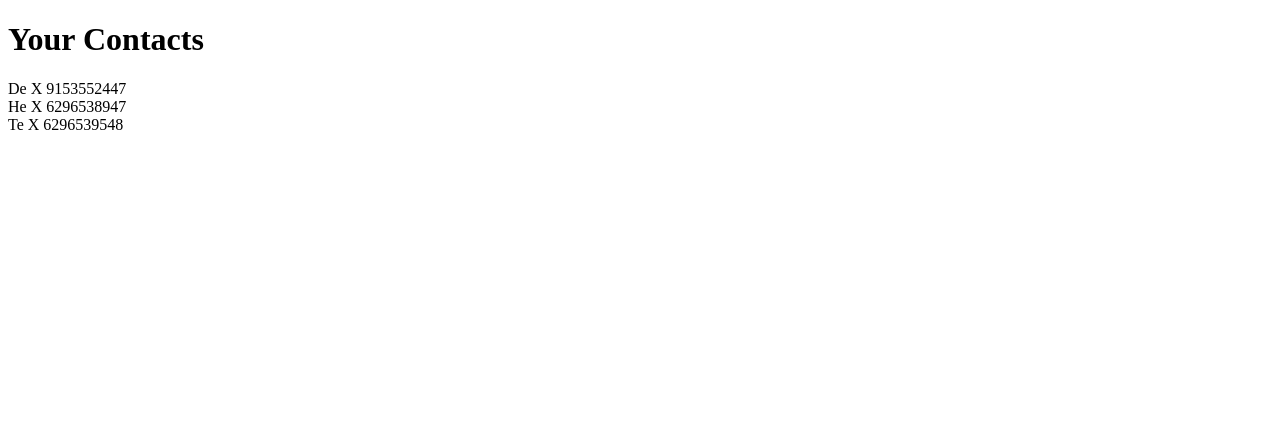
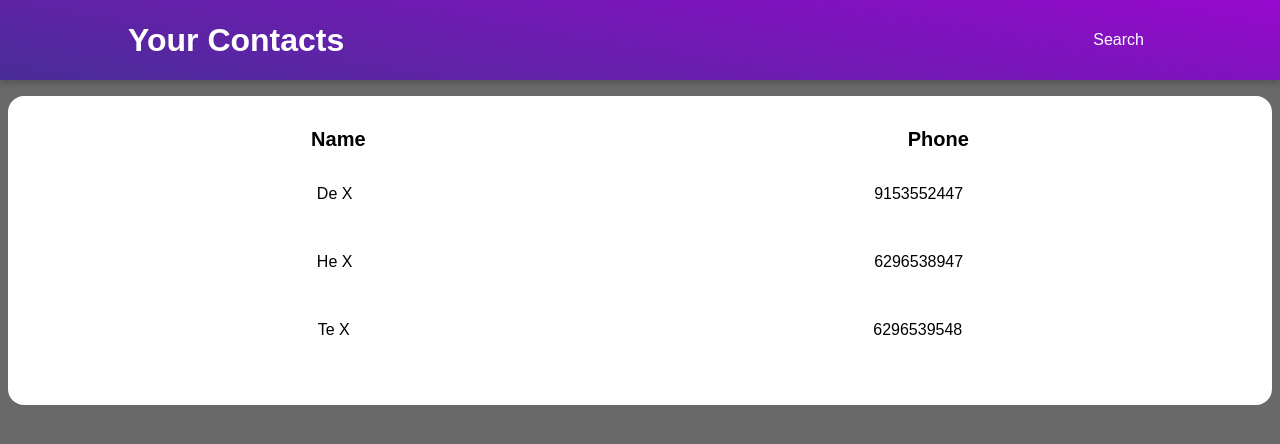
Before and after one commit to DeX-Coder/Address-Book-Django, a Django app: page / in a window 1280 px wide. Shown: the top 444 px of the page. Run offline with Django 4.2, Linux system fonts and the light colour scheme.

Commit message:
Visual Changes
⋄ What's New
⇨ Enhanced color suitability.

⇨ Showing contact details in a card.

⇨ Added hover effects.

⇨ Updated settings.

⇨ Added a new view logic.

⇨ Added a route of respective view logic.

⇨ HTML optimizations.

⌘ Dev Zone:
⋄ You can customize on your own and leave a PR. The best customization will be merged!

```diff
--- a/address_book/settings.py
+++ b/address_book/settings.py
@@ -117,6 +117,9 @@ USE_TZ = True
 # https://docs.djangoproject.com/en/4.1/howto/static-files/
 
 STATIC_URL = "static/"
+STATICFILES_DIRS = [
+    BASE_DIR/'static',
+]
 
 # Default primary key field type
 # https://docs.djangoproject.com/en/4.1/ref/settings/#default-auto-field
--- /dev/null
+++ b/contacts/static/contacts/home.css
@@ -0,0 +1,42 @@
+a{
+    text-decoration: none;
+    color: black;
+    font-family: Arial, Helvetica, sans-serif;
+}
+
+.contact-details{
+    padding: 2rem;
+    border-radius: 1rem;
+    background-color: #ffffff;
+}
+
+.contact-details a{
+    padding: 0.5rem;
+}
+
+#list-headers{
+    display: flex;
+    justify-content: space-around;
+    font-family: Arial, Helvetica, sans-serif;
+    font-weight: bold;
+    font-size: 20px;
+}
+
+.contact-list{
+    display: flex;
+    justify-content: space-around;
+    align-items: center;
+    list-style: none;
+    margin: auto;
+    padding: 1rem;
+    border-radius: 1rem;
+    background-color:white ;
+}
+
+.contact-list:hover{
+    border-color: #602fa0;
+    border-style: groove;
+    word-spacing: 1rem;
+    font-family: Arial, Helvetica, sans-serif;
+    background-image: linear-gradient(190deg, #9c6add, white, #9c6add);
+}
--- a/contacts/templates/contacts/home.html
+++ b/contacts/templates/contacts/home.html
@@ -3,15 +3,30 @@
 {% block page_title %}
 Home
 {% endblock page_title %}
+{% block css_files %}
+<link rel="stylesheet" href="{% static 'contacts/home.css' %}">
+{% endblock css_files %}
+
+{% block page_heading %}Your Contacts{% endblock page_heading %}
+{% block page_content %}
+<div class="contact-details">
+    <div id="list-headers"><span>Name</span> <span>Phone</span></div>
+{% for datum in data %}
+         <a href="{% url 'details' datum.id %}">
+            <div class="contact-list">
+                {{datum.first_name}} {{datum.last_name}}
+                <span>
+                    {% if datum.contact.Work is None%}
+                        {{datum.contact.Mobile}}
 
 
-{% block page_content %}
-<h1>Your Contacts</h1>
-<div>
-{% for datum in data %}
-    <div class="contact-name">
-        {{datum.first_name}} {{datum.last_name}}  {{datum.contact}}
-        </div>
+                    {% else %}
+                        {{datum.contact.Work}}
+
+                    {% endif %}
+                </span>
+            </div>
+        </a>
 {% endfor %}
 </div>
 {% endblock page_content %}
--- a/contacts/urls.py
+++ b/contacts/urls.py
@@ -1,6 +1,7 @@
 from django.urls import path
-from .views import home
+from .views import home, details
 urlpatterns = [
     # all routes here.
     path('', home, name='home'),
+    path('<int:id>/', details, name='details')
 ]
--- a/contacts/views.py
+++ b/contacts/views.py
@@ -4,31 +4,49 @@ from django.shortcuts import render
 # Create your views here.
 all_data = [
     {
+        "id": 1,
         "first_name": "De",
         "last_name": "X",
+        "image": "person_avatar.jpeg",
         "nickname": "",
         "birthday": date(2005, 3, 10),
         "address": "Some random address",
-        "contact": "9153552447"
+        "contact": {"Mobile": "9153552447"}
     },
     {
+        "id": 2,
         "first_name": "He",
         "last_name": "X",
+        "image":"person_avatar.jpeg",
         "nickname": "Hexagon",
         "birthday": date(2006, 3, 10),
         "address": "Some other address",
-        "contact": "6296538947"
+        "contact": {"Work":"6296538947", "Mobile":"9454785960"}
     },
     {
+        "id": 3,
         "first_name": "Te",
         "last_name": "X",
+        "image":"person_avatar.jpeg",
         "nickname": "Texagon",
         "birthday": date(2007, 3, 10),
         "address": "Some another address",
-        "contact": "6296539548"
+        "contact": {"Mobile":"6296539548"}
     }
 ]
 
 
 def home(request):
     return render(request, 'contacts/home.html', {'data': all_data, })
+
+
+def details(request, id):
+    particular_detail = all_data[id-1]
+    return render(request, 'contacts/details.html', {
+        "title":f"{particular_detail['first_name']} {particular_detail['last_name']}",
+        "contact":particular_detail['contact'],
+        "address":particular_detail['address'] or None,
+        "profile_image":particular_detail['image'] or None,
+        "birthday":particular_detail['birthday'] or None,
+        "nickname": particular_detail['nickname'] or None,
+    })
--- /dev/null
+++ b/static/base.css
@@ -0,0 +1,50 @@
+body {
+    margin-top: 6rem;
+    background-color: dimgray;
+}
+
+h1{
+    text-align: center;
+}
+
+#main-navigation {
+    width: 80%;
+    height: 5rem;
+    display: flex;
+    justify-content: space-between;
+    align-items: center;
+    padding: 0 10%;
+    position: absolute;
+    top: 0;
+    left: 0;
+    background-image: linear-gradient(190deg, rgb(150, 9, 206), #492d97);
+    box-shadow: 0 2px 8px rgba(0, 0, 0, 0.25);
+}
+#main-navigation h1{
+    color: white;
+    font-family: sans-serif;
+}
+
+#main-navigation a{
+    text-decoration: none;
+    color: white;
+    font-family: sans-serif;
+}
+#main-navigation a:hover{
+    text-decoration: none;
+    color: rgb(215, 93, 226);
+    font-family: sans-serif;
+}
+
+#search{
+    color: white;
+    padding: 10px 27px;
+    text-align: center;
+    text-decoration: none;
+    display: inline-block;
+    font-size: medium;
+    margin: auto;
+    padding: 0.5rem;
+    border: none;
+    border-radius: 5px;
+}
--- a/templates/base.html
+++ b/templates/base.html
@@ -7,8 +7,18 @@
     <meta http-equiv="X-UA-Compatible" content="IE=edge">
     <meta name="viewport" content="width=device-width, initial-scale=1.0">
     <title>{% block page_title %}{% endblock page_title %} | AddressBook</title>
+    {% block css_files %}{% endblock css_files %}
+    <link rel="stylesheet" href="{% static 'base.css' %}">
 </head>
 <body>
+    <header id="main-navigation">
+        {% block page_nav %}{% endblock page_nav %}
+        <h1>{% block page_heading %}{% endblock page_heading %}</h1>
+        <nav>
+            <a href="{% url 'home' %}" id="search">Search</a>
+        </nav>
+    </header>
+
     {% block page_content %}
     {% endblock page_content %}
 </body>
```
Also changed, not shown: contacts/static/contacts/details.css (added, +44 -0 lines), contacts/templates/contacts/details.html (added, +51 -0 lines), contacts/static/contacts/images/person_avatar.jpeg (added).
